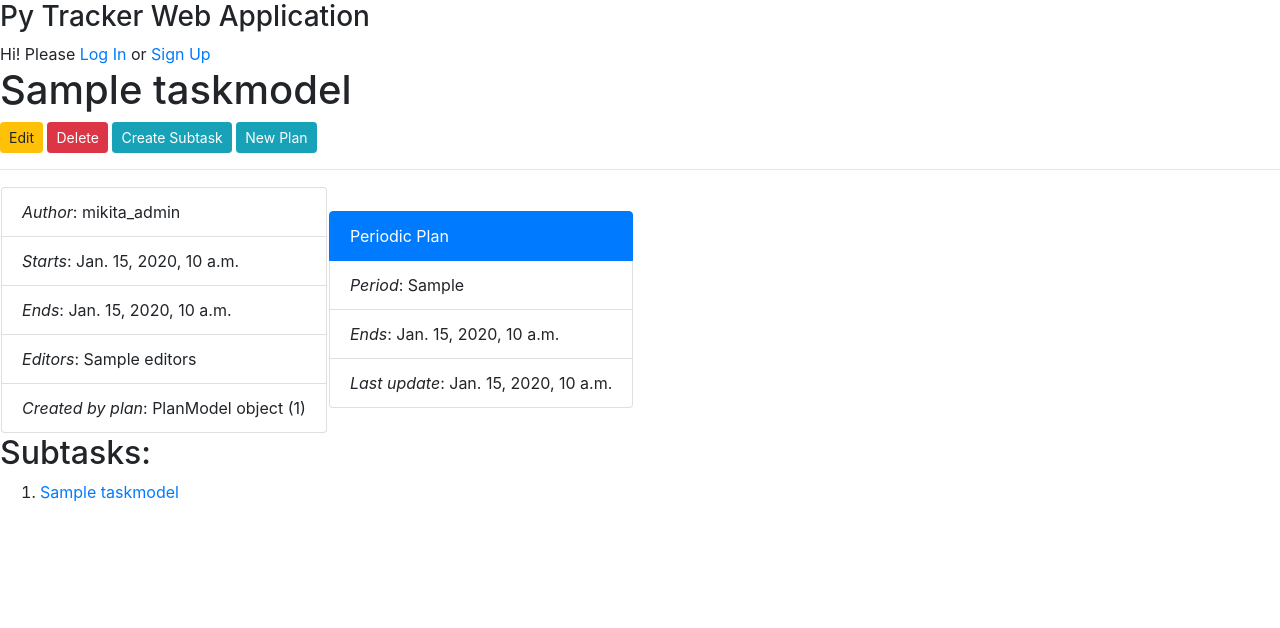
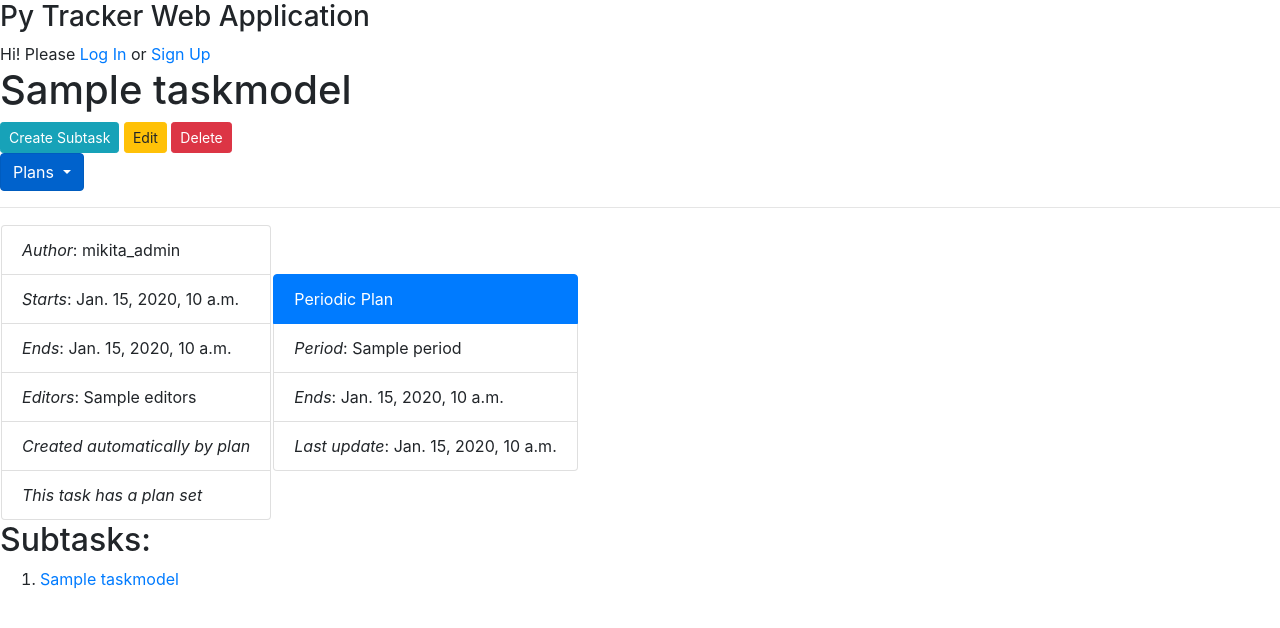
Before and after one commit to CharnyshMM/python_tracker, a Django app: template django_tracker/tracker_app/templates/tracker_app/detail.html in a window 1280 px wide. Shown: the top 628 px of the page. Run offline with Django 3.2, Linux system fonts and the light colour scheme; data comes from the database, SQL or seed files in the repository; tables that the repository leaves empty hold one stand-in row (values such as "Sample post"); the template is opened without the code that fills it: values that come from a table or form of the project are taken from there, most other values are stand-ins (such as "Sample title", 1, 10 or a date in 2020); some libraries are stand-ins or nearby versions.

Commit message:
plans actions added

```diff
--- a/django_tracker/tracker_app/templates/tracker_app/detail.html
+++ b/django_tracker/tracker_app/templates/tracker_app/detail.html
@@ -3,20 +3,37 @@
 {% block title %}{{task.title}}{% endblock %}
 
 {% block content %}
-    <div>
+
         <h1>{{task.title}}</h1>
+        <a href="{% url 'new_task' task.id %}">
+            <button type="button" class="btn btn-info btn-sm">Create Subtask</button>
+        </a>
         <a href="{% url 'edit_task' task.id  %}">
             <button type="button" class="btn btn-warning btn-sm">Edit</button>
         </a>
+
         <a href="{% url 'delete_task' task.id %}">
             <button type="button" class="btn btn-danger btn-sm">Delete</button>
         </a>
-        <a href="{% url 'new_task' task.id %}">
-            <button type="button" class="btn btn-info btn-sm">Create Subtask</button>
-        </a>
-        <a href="{% url 'new_plan' task.id %}">
-            <button type="button" class="btn btn-info btn-sm">New Plan</button>
-        </a>
+
+        <div class="dropdown show">
+                <button class="btn btn-primary dropdown-toggle" type="button" id="plans" data-toggle="dropdown" aria-haspopup="true" aria-expanded="false">
+                 Plans
+                </button>
+                 <div class="dropdown-menu" aria-labelledby="plans">
+
+                        {% if template_for_plan %}
+                            <a class="dropdown-item" href="{% url 'delete_plan' template_for_plan.id %}">Delete plan</a>
+                        {% else %}
+                            <a class="dropdown-item" href="{% url 'new_plan' task.id %}">New Plan</a>
+                        {% endif %}
+                    <div class="dropdown-divider"></div>
+                        {% if created_by_plan %}
+                            <a class="dropdown-item" href="{% url 'delete_plan' created_by_plan.id %}">Delete plan that created task</a>
+                        {% endif %}
+                </div>
+
+
     </div>
     <hr/>
     <table>
@@ -30,13 +47,16 @@
                         <li class="list-group-item"><i>Parent</i>: <a href="{% url 'detail_task' task.get_parent.id %}">{{task.get_parent.title}}</a></li>
                     {% endif %}
                     <li class="list-group-item"><i>Editors</i>: {{editors}}</li>
-                    {% for p in created_by_plan %}
-                     <li class="list-group-item"><i>Created by plan</i>: {{p}}</li>
-                    {% endfor %}
+                    {% if created_by_plan %}
+                        <li class="list-group-item"><i>Created automatically by plan</i></li>
+                    {% endif %}
+                    {% if template_for_plan %}
+                        <li class="list-group-item"><i>This task has a plan set</i></li>
+                    {% endif %}
                 </ul>
             </td>
             <td>
-                {% for p in template_for_plan %}
+                {% if template_for_plan %}
                  <ul class="list-group">
                      <li class="list-group-item active">Periodic Plan</li>
                      <li class="list-group-item"><i>Period</i>: {{p.period}}</li>
@@ -44,7 +64,7 @@
                      <li class="list-group-item"><i>Last update</i>: {{p.last_update_time}}</li>
 
                 </ul>
-                {% endfor %}
+                {% endif %}
             </td>
         </tr>
     </table>
```
Also changed, not shown: django_tracker/tracker_app/views.py (+7 -5 lines).
